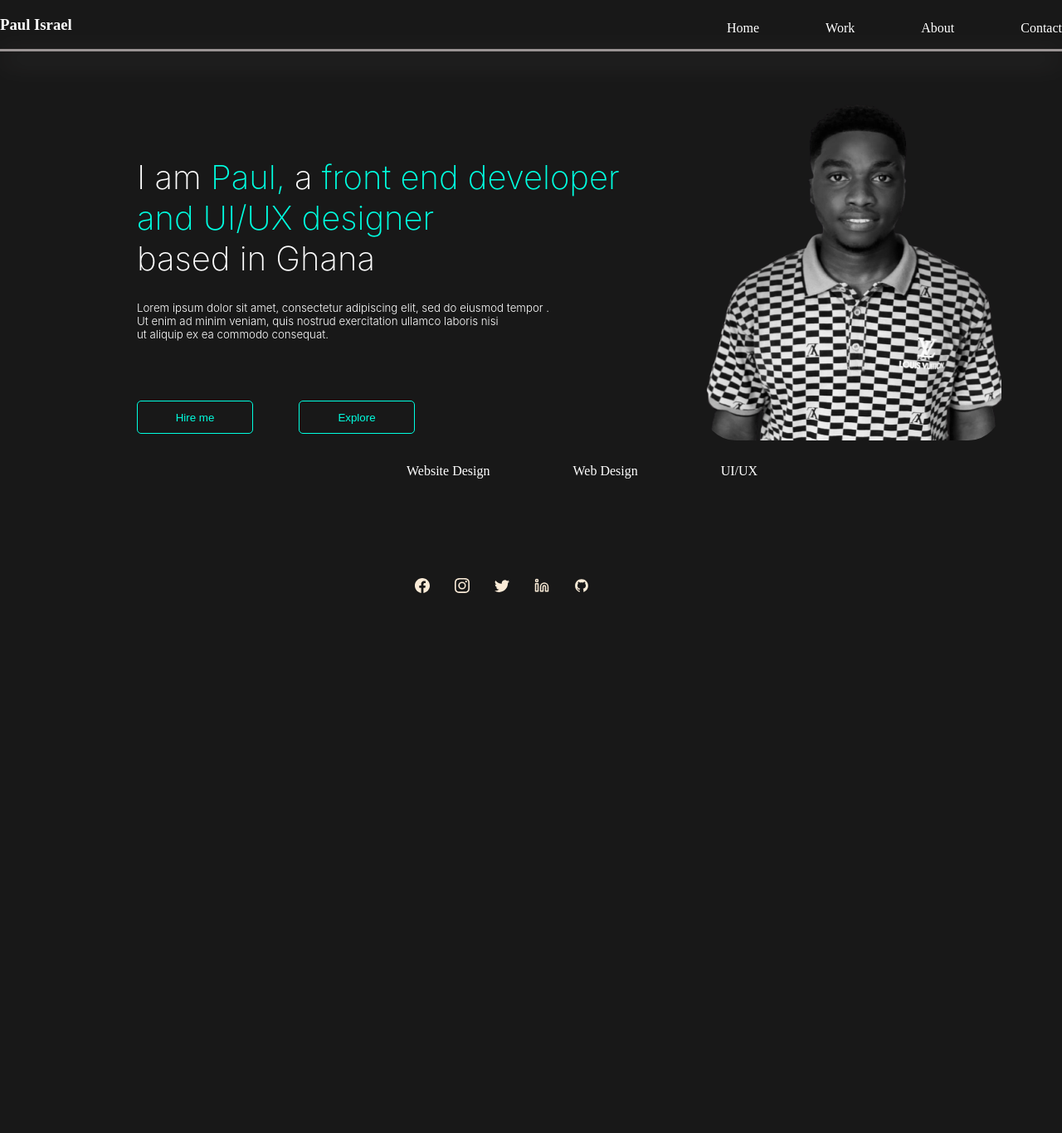
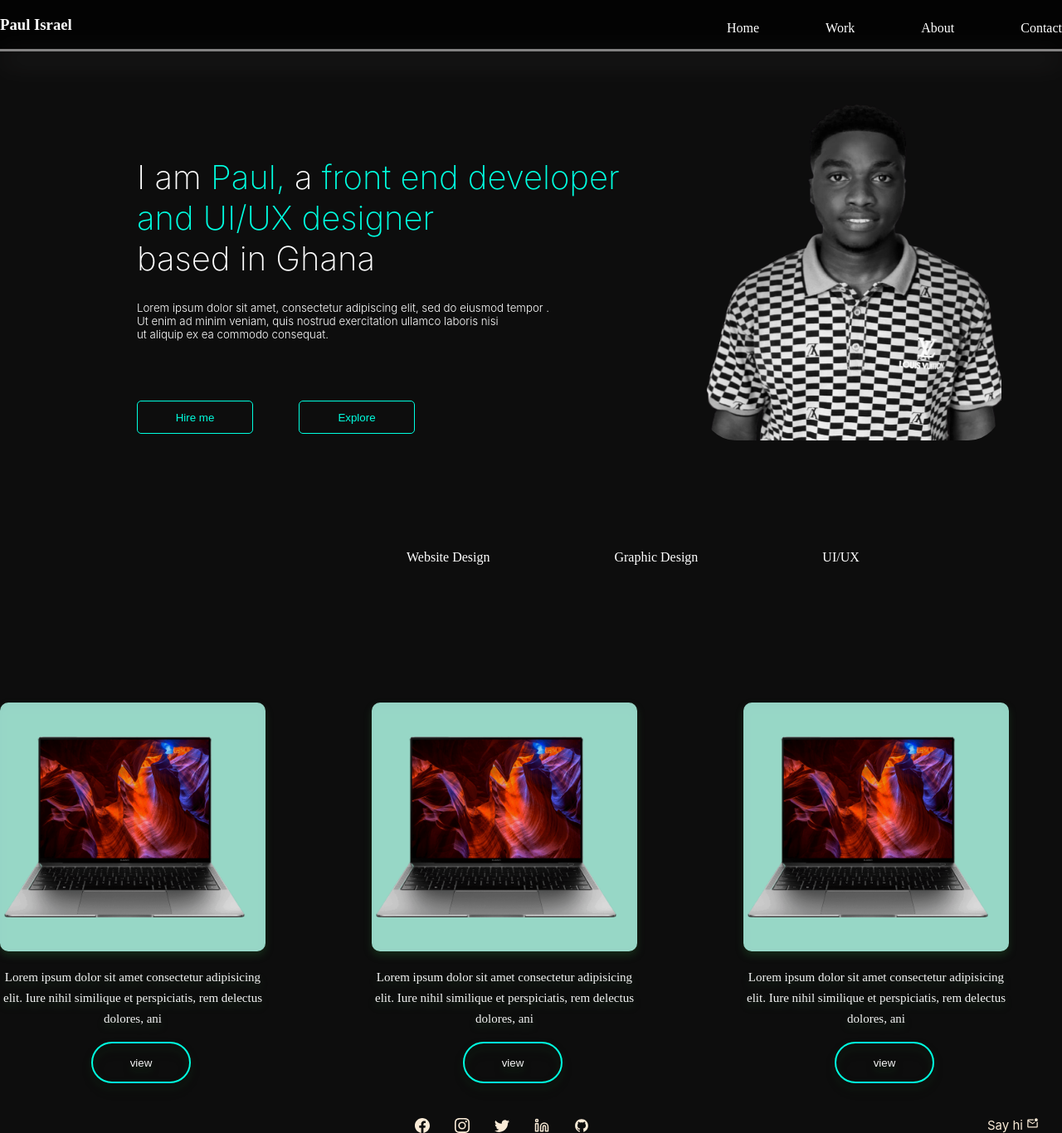
Before and after one commit to paulisreal/reactportfolio, a React (Create React App) app: page / in a window 1280 px wide. Shown: the whole page at 83% size. Before the commit the page ends 800 px from the top, so only its background shows below. Built offline with nearby package versions, Linux system fonts and the light colour scheme.

Commit message:
workpage

```diff
--- a/src/App.js
+++ b/src/App.js
@@ -1,13 +1,16 @@
 import Body from './components/Body';
 import Navbar from './components/Navbar';
 import Socials from './components/Socials';
+import Workpage from './components/Workpage';
 
 function App() {
   return (
     <div className="App">
      <Navbar />
      <Body/>
+     <Workpage/>
      <Socials/>
+
     </div>
   );
 }
--- a/src/components/Body.css
+++ b/src/components/Body.css
@@ -4,6 +4,7 @@
     align-content: flex-end;
     display: flex;
     color: white;
+    position: relative;
 
 }
 .intro-body{
@@ -64,6 +65,7 @@ font-size: 40px;
     list-style: none;
     display: flex;
     margin-left:  450px;
-    gap: 100px;
+    margin-top: 120px;
+    gap: 150px;
     font-family: Apple Chancery;
 }
--- a/src/components/Body.js
+++ b/src/components/Body.js
@@ -22,7 +22,7 @@ function Body() {
         </div>
             <ul className='features1'>
                 <li>Website Design</li>
-                <li>Web Design</li>
+                <li>Graphic Design</li>
                 <li>UI/UX</li>
              </ul>
 
--- a/src/components/Navbar.css
+++ b/src/components/Navbar.css
@@ -1,11 +1,17 @@
+.nav-edit{
+    width: auto;
+
+}
 .navlinks{
 
-  background-color: #181818;
+  background-color: rgba(3, 3, 3, 0.957);
   align-items: flex-end;
   display: flex;
   justify-content: space-between;
   color: white;
-
+  margin-left: auto;
+  margin-left: auto;
+  width: auto;
 
 }
 .logo{
@@ -21,6 +27,8 @@
    justify-items: space-around;
     list-style: none;
     gap: 80px;
+    margin-left: auto;
+    margin-left: auto;
 
 
 
@@ -31,7 +39,7 @@
 
 }
 .line{
-    background-color: rgb(154, 148, 148);
+    background-color: rgb(131, 130, 130);
     height: 3px;
     width: auto;
     box-shadow: 0px 10px 35px 0px rgba(228, 220, 220, 0.41);
--- a/src/components/Navbar.js
+++ b/src/components/Navbar.js
@@ -3,7 +3,7 @@ import './Navbar.css';
 
 function Navbar() {
   return (
-    <div>
+    <div className='nav-edit'>
 
         <div className='navlinks'>
          <h3 className='logo'>Paul Israel</h3>
--- a/src/components/Socials.css
+++ b/src/components/Socials.css
@@ -1,7 +1,7 @@
 .icons {
     color: antiquewhite;
     display: flex;
-    margin-top: 120px;
+    margin-top: 200px;
      margin-left: 500px;
     font-size: large;
     align-items: center;
@@ -12,3 +12,7 @@
    .icons :hover{
     cursor: pointer;
    }
+   .email{
+    margin-left: 450px;
+    font-size: 15px;
+   }
--- a/src/components/Socials.js
+++ b/src/components/Socials.js
@@ -5,6 +5,7 @@ import { BsInstagram } from 'react-icons/bs';
 import { BsTwitter} from 'react-icons/bs';
 import { FiLinkedin} from 'react-icons/fi';
 import { AiOutlineGithub} from 'react-icons/ai';
+import {MdOutlineMarkEmailUnread} from 'react-icons/md';
 
 
 function Socials() {
@@ -16,6 +17,9 @@ function Socials() {
     <BsTwitter />
     <FiLinkedin />
     <AiOutlineGithub/>
+    <div className='email'>
+      Say hi <MdOutlineMarkEmailUnread/>
+    </div>
 </div>
 
   )
--- /dev/null
+++ b/src/components/Workpage.css
@@ -0,0 +1,48 @@
+.card1{
+
+background-color: rgba(171, 240, 225, 0.876);
+height: 300px;
+width: 320px;
+border-radius: 10px;
+/* margin-left: 150px; */
+margin-top: 150px;
+filter: drop-shadow(0px 5px 5px rgba(48, 148, 64, 0.25));
+align-items: center;
+}
+.cardpic{
+    height: 300px;
+    width: 300px;
+    /* margin-left: 10px; */
+    align-items: center;
+    cursor: pointer;
+}
+.project-about{
+
+font-family: 'Apple Braille';
+font-style: normal;
+font-weight: 300;
+font-size: 15px;
+line-height: 25px;
+text-align: center;
+color: #F4F4F4;
+
+}
+.view-btn{
+align-items: center;
+position: absolute;
+color: #F4F4F4;
+ box-sizing: border-box;
+background: transparent;
+width: 120px;
+height: 50px;
+margin-left: 110px;
+border: 2px solid #00FFE0;
+filter: drop-shadow(0px 5px 5px rgba(0, 0, 0, 0.25));
+border-radius: 38px;
+cursor: pointer;
+}
+.all-card{
+    display: flex;
+    gap: 10%;
+    padding: auto;
+}
--- /dev/null
+++ b/src/components/Workpage.js
@@ -0,0 +1,28 @@
+import React from 'react'
+import './Workpage.css';
+
+function Workpage() {
+  return (
+    <div className='all-card'>
+         <div className='card1'>
+        <img className='cardpic' src={process.env.PUBLIC_URL + '/matebook.png'} alt="logo" />
+        <p className='project-about'>Lorem ipsum dolor sit amet consectetur adipisicing elit. Iure nihil similique et perspiciatis, rem delectus dolores, ani</p>
+        <button className='view-btn'>view</button>
+        </div>
+        <div className='card1'>
+        <img className='cardpic' src={process.env.PUBLIC_URL + '/matebook.png'} alt="logo" />
+        <p className='project-about'>Lorem ipsum dolor sit amet consectetur adipisicing elit. Iure nihil similique et perspiciatis, rem delectus dolores, ani</p>
+        <button className='view-btn'>view</button>
+        </div>
+        <div className='card1'>
+        <img className='cardpic' src={process.env.PUBLIC_URL + '/matebook.png'} alt="logo" />
+        <p className='project-about'>Lorem ipsum dolor sit amet consectetur adipisicing elit. Iure nihil similique et perspiciatis, rem delectus dolores, ani</p>
+        <button className='view-btn'>view</button>
+        </div>
+
+    </div>
+
+  )
+}
+
+export default Workpage
--- a/src/index.css
+++ b/src/index.css
@@ -1,5 +1,7 @@
 body {
-  background-color: #181818;
+  background-color: rgba(3, 3, 3, 0.957);
+  color: aliceblue
+
   ;
   margin: 0;
   font-family: -apple-system, BlinkMacSystemFont, 'Segoe UI', 'Roboto', 'Oxygen',
```
Also changed, not shown: public/matebook.png (added), 1 other file (tests, documents, lock files or other folders).
